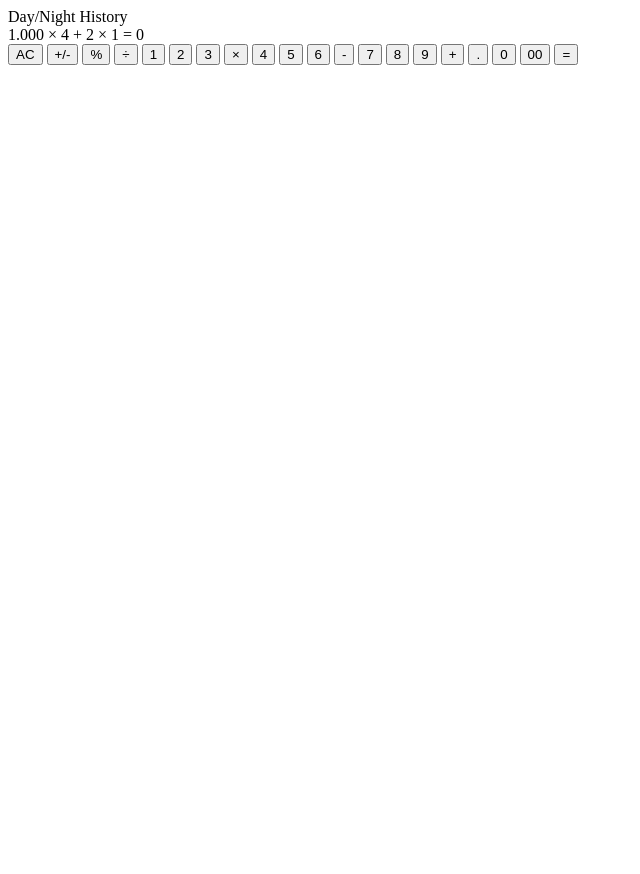
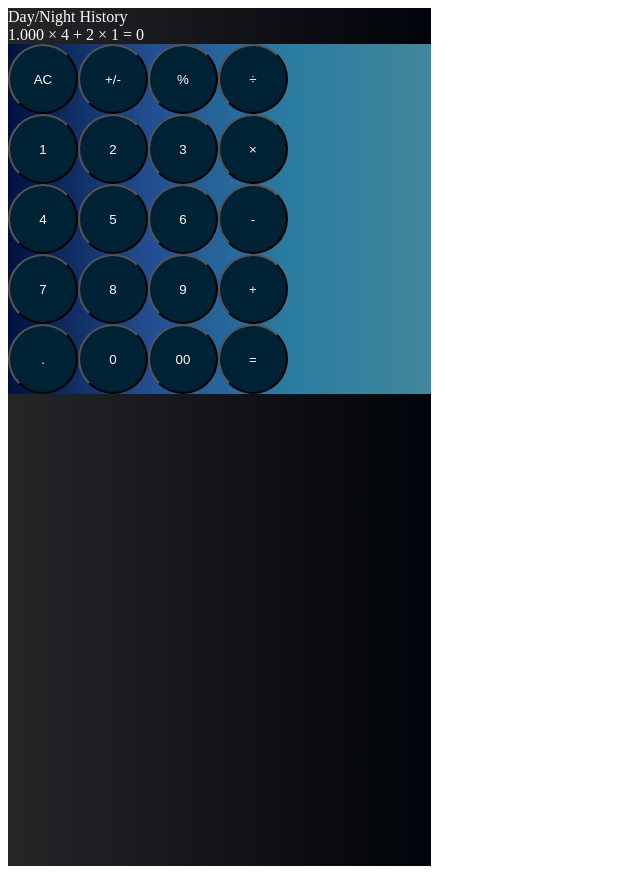
Before and after one commit to yana-bkv/calculator-js, a plain HTML site: page index.html in a window 1280 px wide. Shown: the whole page, without its empty margins (0-640 px from the left). Before the commit the page ends 800 px from the top, so only its background shows below. Drawn offline with Linux system fonts and the light colour scheme.

Commit message:
basic css styles

```diff
--- a/index.html
+++ b/index.html
@@ -2,6 +2,7 @@
 <head>
   <meta charset="UTF-8">
   <title>Calculator</title>
+  <link rel="stylesheet" href="styles.css" />
 </head>
 <body>
   <main>
--- /dev/null
+++ b/styles.css
@@ -0,0 +1,26 @@
+/*button bg color #002235 */
+/*button text color #FBFBFB */
+
+main {
+    width: 423px;
+    height: 858px;
+
+    background: linear-gradient(to right, #252628, #000309);
+    color: #FBFBFB;
+}
+
+.buttons-grid {
+    display: grid;
+    grid-template-columns: 70px 70px 70px 70px;
+    grid-template-rows: 70px 70px 70px 70px 70px;
+
+    background: linear-gradient(to left, #42869B, #2A7DA1, #224E91, #00123F);
+}
+
+.buttons-grid > button {
+    background-color: #002235;
+    color: #FBFBFB;
+    border-radius: 50px;
+    width: 70px;
+    height: 70px;
+}
```
